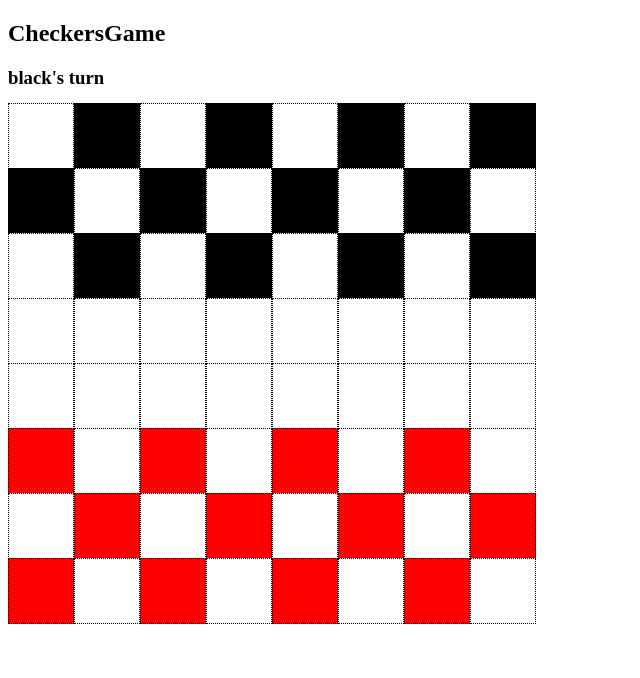
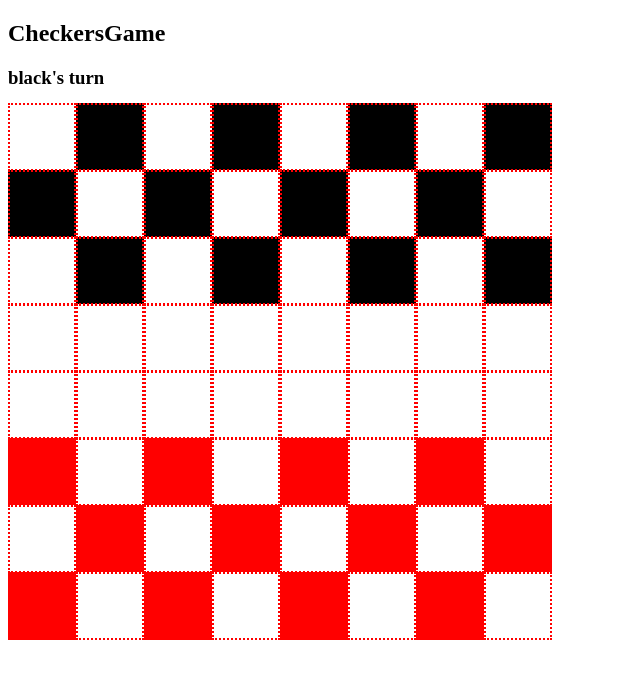
Before and after one commit to clarkm/checkers-game, an Angular app: page / in a window 1280 px wide. Shown: the top 678 px of the page, without its empty margins (0-640 px from the left). Built offline with nearby package versions, Linux system fonts and the light colour scheme.

Commit message:
clicked-piece indication

```diff
--- a/src/app/app.component.html
+++ b/src/app/app.component.html
@@ -6,7 +6,8 @@
     *ngFor="let piece of row;let j = index"
     (click)="onPieceClick(piece, i, j)"
     [ngStyle]="{
-      'background-color': (piece === -1) ? 'red': (piece === 1) ? 'black' : (piece === -3 || piece === 3) ? 'purple' : 'white'
+      'border': clickedCurrentPos ? '2px dotted green' : '2px dotted red',
+      'background-color': (piece === -1) ? 'red': (piece === 1) ? 'black' : (piece === -3) ? 'darkred' : (piece === 3) ? 'grey' : 'white'
     }"></span>
     </p>
 </div>
```
